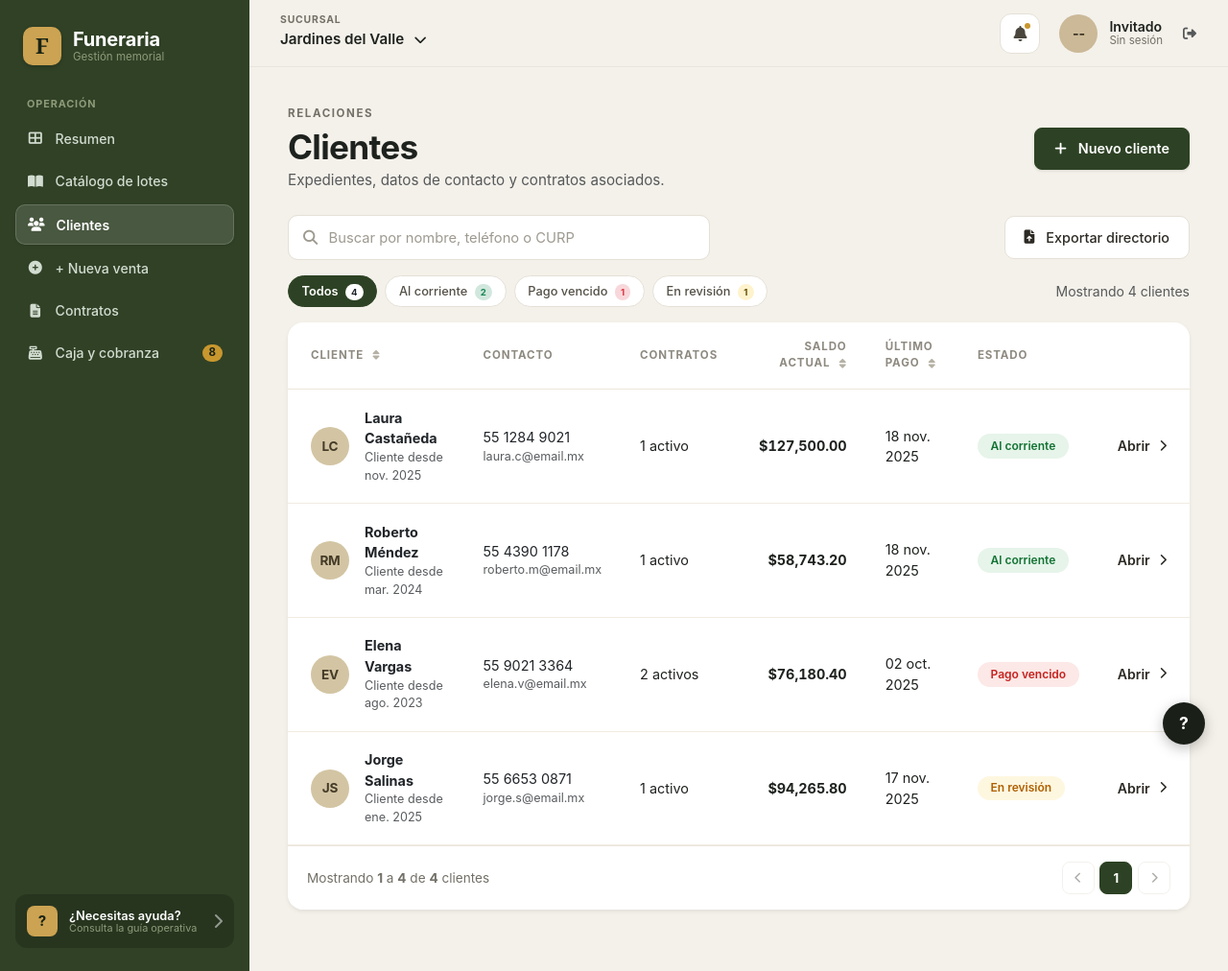
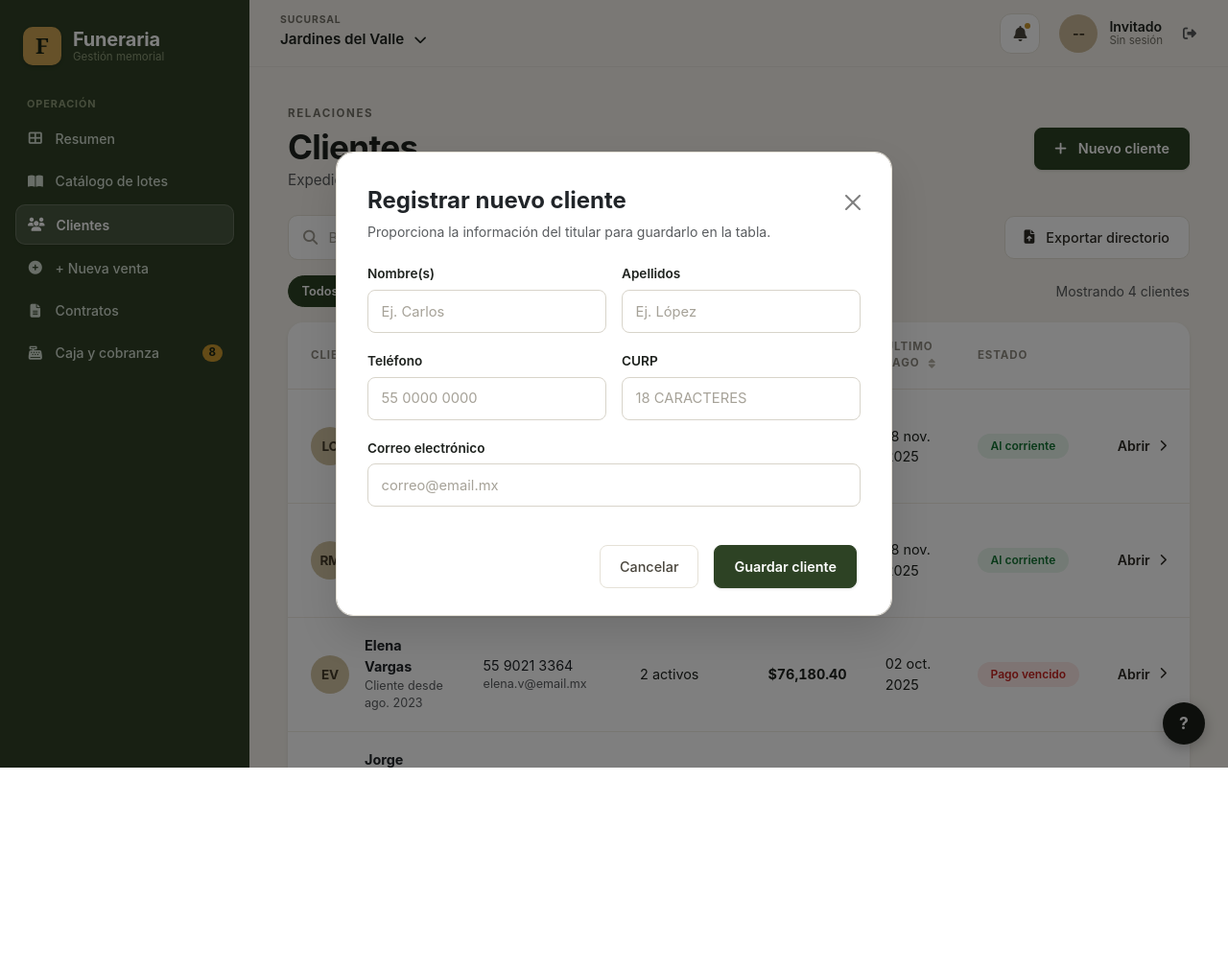
Before and after one commit to Riguidix/SistemaFuneraria, an ASP.NET Core app: page /Clientes in a window 1280 px wide, after a click on "Nuevo cliente". Shown: the whole page at 96% size. After the commit the page ends 800 px from the top, so only its background shows below. Run offline with ASP.NET Core 8, Linux system fonts and the light colour scheme.

Commit message:
feat(web): SF-035: Figma _NuevoClienteModal partial and integration
Co-authored-by: Riguidix Rodriguez <24213002+Riguidix@users.noreply.github.com>

```diff
--- a/src/SistemaFuneraria.Web/Pages/Clientes/Index.cshtml
+++ b/src/SistemaFuneraria.Web/Pages/Clientes/Index.cshtml
@@ -265,6 +265,9 @@
     </div>
 </div>
 
+@* Modal Reutilizable de Registro de Clientes (SF-035) *@
+<partial name="_NuevoClienteModal" />
+
 @section Scripts {
     <script>
         // Data Table Controller: Búsqueda, Filtros de Estado y Ordenamiento (Checklist.design)
--- /dev/null
+++ b/src/SistemaFuneraria.Web/Pages/Shared/_NuevoClienteModal.cshtml
@@ -0,0 +1,77 @@
+@* Componente Reutilizable: Modal de Registro de Nuevo Cliente (SF-019) *@
+<div class="modal fade" id="modalNuevoCliente" tabindex="-1" aria-labelledby="modalNuevoClienteLabel" aria-hidden="true">
+    <div class="modal-dialog modal-dialog-centered modal-dialog-funeraria">
+        <div class="modal-content funeraria-modal-card p-2 p-md-3">
+            <div class="modal-header border-0 pb-1 align-items-start">
+                <div>
+                    <h2 class="modal-title fs-4 fw-bold text-dark mb-1" id="modalNuevoClienteLabel">Registrar nuevo cliente</h2>
+                    <p class="text-muted small mb-0">Proporciona la información del titular para guardarlo en la tabla.</p>
+                </div>
+                <button type="button" class="btn-close ms-auto mt-1" data-bs-dismiss="modal" aria-label="Cerrar"></button>
+            </div>
+            <div class="modal-body py-3">
+                <form id="formNuevoCliente" onsubmit="event.preventDefault();">
+                    <div class="row g-3 mb-3">
+                        <div class="col-md-6">
+                            <label for="modalClienteNombre" class="form-label funeraria-form-label">Nombre(s)</label>
+                            <input type="text"
+                                   id="modalClienteNombre"
+                                   name="Nombre"
+                                   class="form-control funeraria-input"
+                                   placeholder="Ej. Carlos"
+                                   autocomplete="given-name"
+                                   required />
+                        </div>
+                        <div class="col-md-6">
+                            <label for="modalClienteApellidos" class="form-label funeraria-form-label">Apellidos</label>
+                            <input type="text"
+                                   id="modalClienteApellidos"
+                                   name="Apellidos"
+                                   class="form-control funeraria-input"
+                                   placeholder="Ej. López"
+                                   autocomplete="family-name"
+                                   required />
+                        </div>
+                    </div>
+
+                    <div class="row g-3 mb-3">
+                        <div class="col-md-6">
+                            <label for="modalClienteTelefono" class="form-label funeraria-form-label">Teléfono</label>
+                            <input type="tel"
+                                   id="modalClienteTelefono"
+                                   name="Telefono"
+                                   class="form-control funeraria-input"
+                                   placeholder="55 0000 0000"
+                                   autocomplete="tel"
+                                   maxlength="15" />
+                        </div>
+                        <div class="col-md-6">
+                            <label for="modalClienteCurp" class="form-label funeraria-form-label">CURP</label>
+                            <input type="text"
+                                   id="modalClienteCurp"
+                                   name="Curp"
+                                   class="form-control funeraria-input text-uppercase"
+                                   placeholder="18 caracteres"
+                                   maxlength="18"
+                                   style="text-transform: uppercase;" />
+                        </div>
+                    </div>
+
+                    <div class="mb-3">
+                        <label for="modalClienteEmail" class="form-label funeraria-form-label">Correo electrónico</label>
+                        <input type="email"
+                               id="modalClienteEmail"
+                               name="Email"
+                               class="form-control funeraria-input"
+                               placeholder="correo@email.mx"
+                               autocomplete="email" />
+                    </div>
+                </form>
+            </div>
+            <div class="modal-footer border-0 pt-1 pb-2 px-3 d-flex justify-content-end gap-2">
+                <button type="button" class="btn btn-funeraria-secondary" data-bs-dismiss="modal">Cancelar</button>
+                <button type="button" class="btn btn-funeraria-primary" id="btnGuardarClienteModal">Guardar cliente</button>
+            </div>
+        </div>
+    </div>
+</div>
```
Also changed, not shown: docs/evidencias/SF-035/Green_Test.md (added, +49 -0 lines), docs/evidencias/SF-035/Red_Test.md (added, +62 -0 lines), tests/SistemaFuneraria.Tests/Unit/Web/ClientesPageTests.cs (+12 -0 lines), 1 other file.
